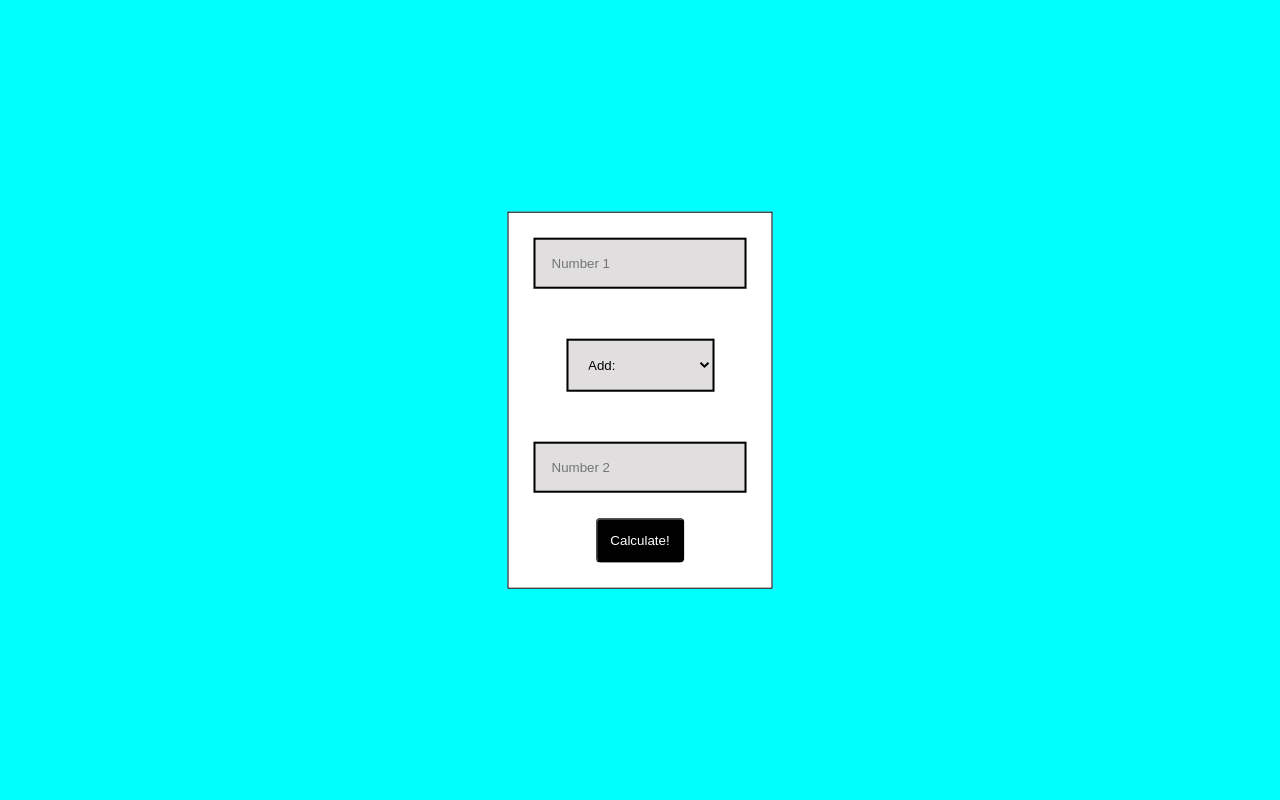
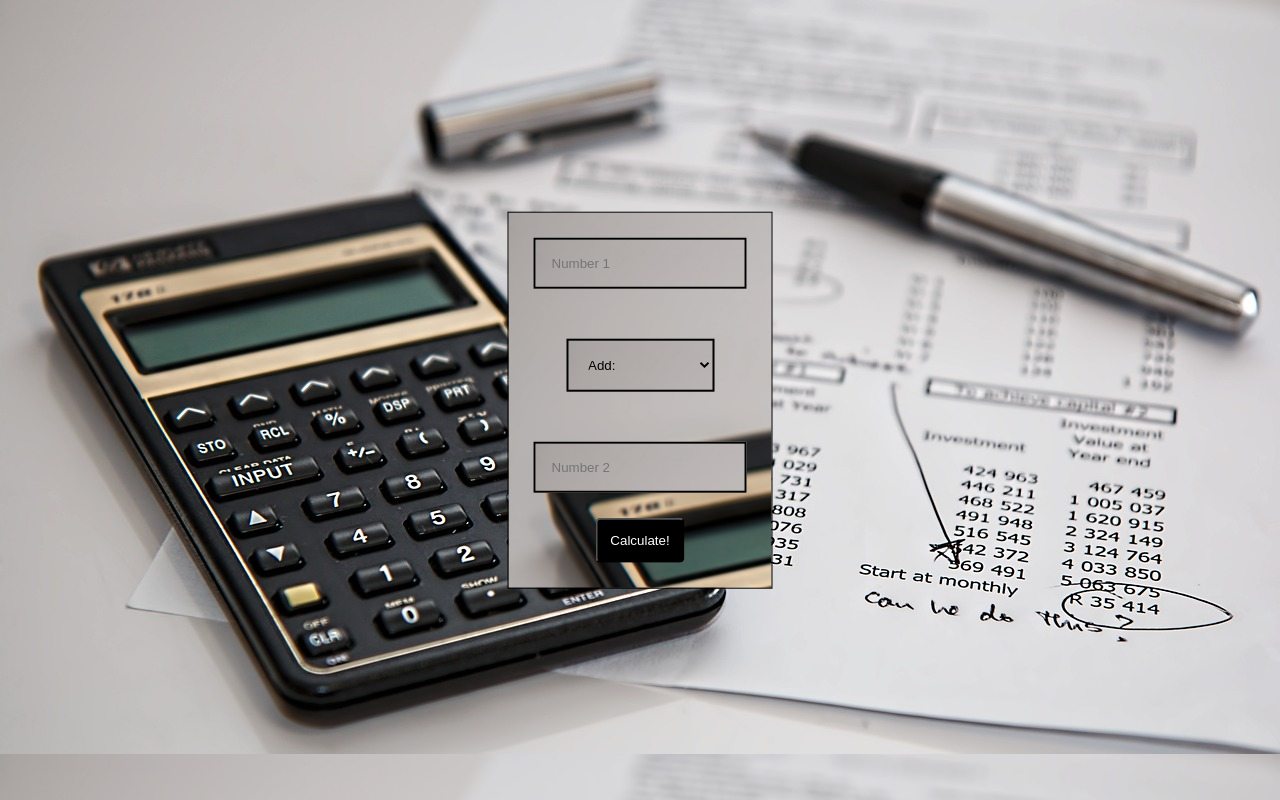
Before and after one commit to lavdimzymeri/php_calculate_simpke_project, a PHP site: page / in a window 1280 px wide. Run offline with PHP 8.4, Linux system fonts and the light colour scheme.

Commit message:
third commit

```diff
--- a/index.css
+++ b/index.css
@@ -2,7 +2,7 @@
     margin: 0;
     padding: 0;
     text-decoration: none;
-    background-color: aqua;
+    background-image: url(/calculator.jpg);
 }
 input , select{
     padding: 1rem ;
@@ -21,7 +21,6 @@ form{
     left: 50%;
     transform: translate(-50%, -50%);
     border: 1px solid black;
-    background-color: white;
 }
 button{
     padding: 0.8rem;
```
Also changed, not shown: calculator.jpg (added).
